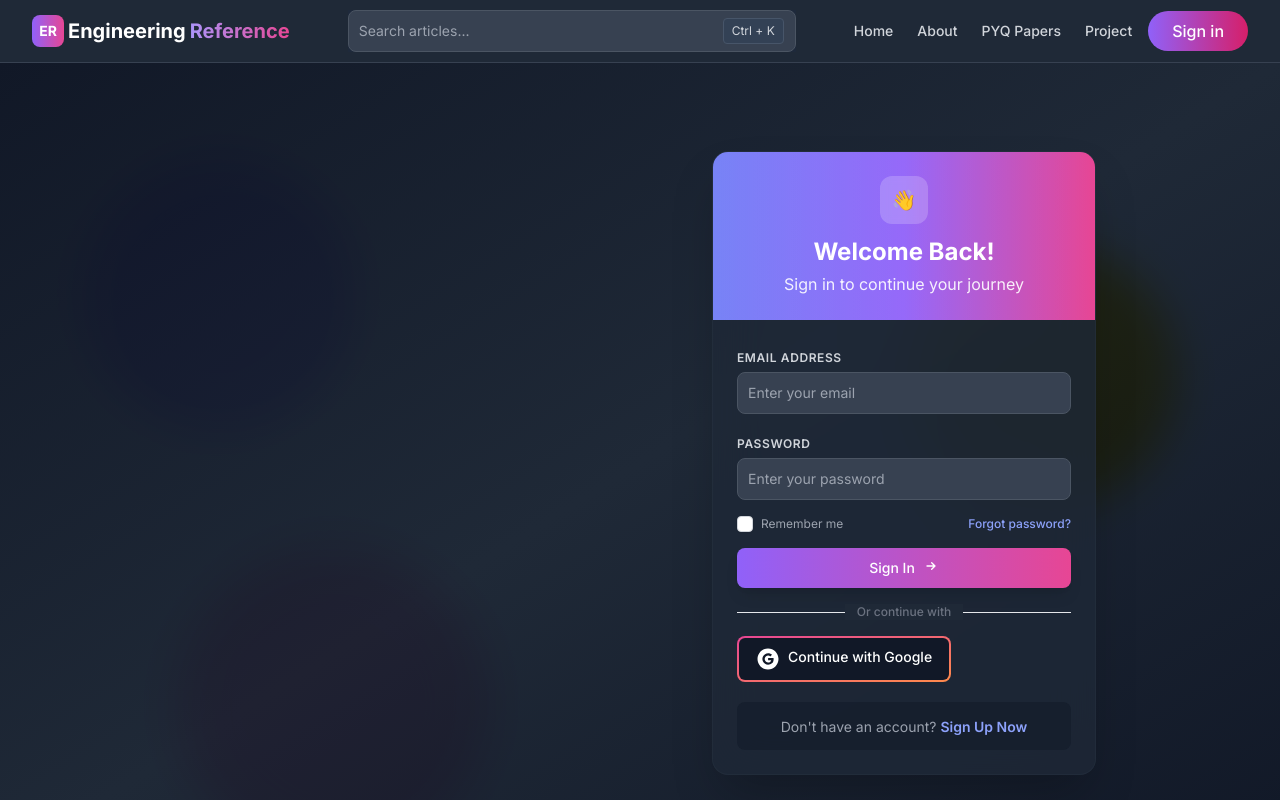
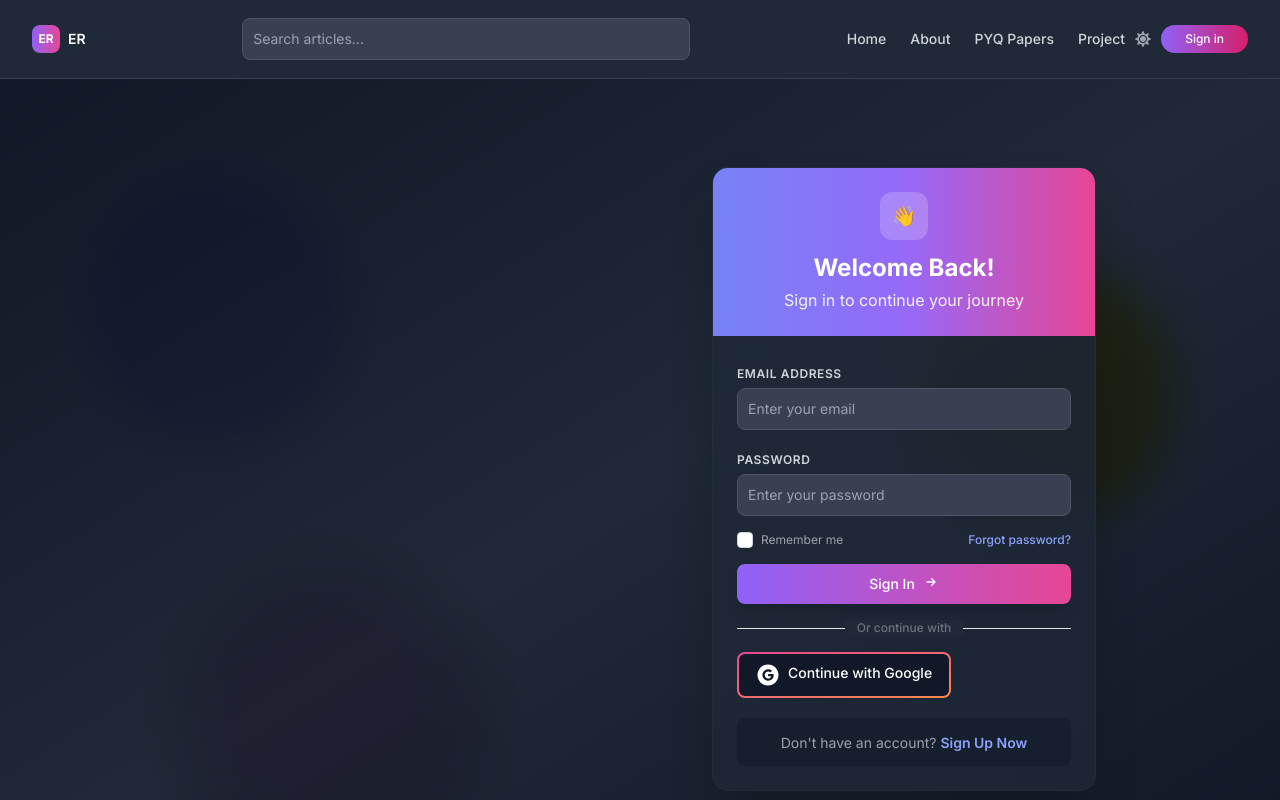
Before and after one commit to rajsingho3/The-CS-Corner, a React (Vite) app in the folder client/: page /signin in a window 1280 px wide. Shown: the top 800 px of the page. Built offline with nearby package versions, Linux system fonts and the light colour scheme; no server answers.

Commit message:
smaller screen view improvement

```diff
--- a/client/src/components/Header.jsx
+++ b/client/src/components/Header.jsx
@@ -133,19 +133,25 @@ export default function Header() {
     return (
         <>
             <Navbar className='bg-slate-900/95 backdrop-blur-sm border-b border-slate-700 sticky top-0 z-50'>
-                <div className="flex justify-between items-center w-full px-4">
-                    <Link to='/' className='flex items-center gap-2 font-bold text-xl'>
-                        <div className='flex items-center gap-1'>
-                            <div className='w-8 h-8 bg-gradient-to-r from-purple-500 to-pink-500 rounded-lg flex items-center justify-center'>
-                                <span className='text-white font-bold text-sm'>ER</span>
+                <div className="flex justify-between items-center w-full px-3 sm:px-4 py-2">
+                    <Link to='/' className='flex items-center gap-2 font-bold text-sm sm:text-base lg:text-xl min-w-0 flex-shrink-0'>
+                        <div className='flex items-center gap-1.5 sm:gap-2'>
+                            <div className='w-7 h-7 sm:w-8 sm:h-8 bg-gradient-to-r from-purple-500 to-pink-500 rounded-lg flex items-center justify-center flex-shrink-0'>
+                                <span className='text-white font-bold text-xs sm:text-sm'>ER</span>
                             </div>
-                            <span className='text-white'>Engineering</span>
-                            <span className='bg-gradient-to-r from-purple-400 to-pink-500 bg-clip-text text-transparent'>Reference</span>
+                            <div className='hidden xs:flex flex-col sm:flex-row sm:items-center sm:gap-1'>
+                                <span className='text-white text-xs sm:text-sm lg:text-base leading-tight'>Engineering</span>
+                                <span className='bg-gradient-to-r from-purple-400 to-pink-500 bg-clip-text text-transparent text-xs sm:text-sm lg:text-base leading-tight'>Reference</span>
+                            </div>
+                            {/* Mobile shortened version */}
+                            <div className='flex xs:hidden items-center'>
+                                <span className='text-white text-sm font-semibold'>ER</span>
+                            </div>
                         </div>
                     </Link>
 
                 {/* Desktop Search Box */}
-                <div className='flex-grow max-w-md mx-8 hidden md:block'>
+                <div className='flex-grow max-w-md mx-4 lg:mx-8 hidden md:block'>
                     <form className='relative' onSubmit={handleSearchSubmit}>
                         <TextInput
                             type="text"
@@ -155,20 +161,23 @@ export default function Header() {
                             onChange={handleSearchChange}
                             onClick={handleSearchClick}
                         />
-                        <span className="absolute right-3 top-1/2 transform -translate-y-1/2 bg-slate-700 text-gray-300 text-xs px-2 py-1 rounded border border-slate-600">
+                        <span className="absolute right-3 top-1/2 transform -translate-y-1/2 bg-slate-700 text-gray-300 text-xs px-2 py-1 rounded border border-slate-600 hidden lg:inline">
                             Ctrl + K
                         </span>
                     </form>
                 </div>
 
-                {/* Mobile Search Icon */}
-                <div className='md:hidden'>
-                    <button onClick={handleSearchClick} className='p-2 text-gray-400 hover:text-white transition-colors'>
-                        <AiOutlineSearch className='text-xl' />
-                    </button>
-                </div>
+                {/* Right side controls */}
+                <div className='flex items-center gap-1 sm:gap-2 lg:gap-4'>
+                    {/* Mobile Search Icon */}
+                    <div className='md:hidden'>
+                        <button onClick={handleSearchClick} className='p-1.5 sm:p-2 text-gray-400 hover:text-white transition-colors rounded-lg hover:bg-slate-800'>
+                            <AiOutlineSearch className='text-base sm:text-lg' />
+                        </button>
+                    </div>
 
-                <div className='flex items-center gap-4'>                    <div className='hidden md:flex items-center gap-6'>
+                    {/* Desktop Navigation */}
+                    <div className='hidden lg:flex items-center gap-6'>
                         <Link to='/' className={`text-sm font-medium transition-colors ${path === '/' ? 'text-purple-400' : 'text-gray-300 hover:text-white'}`}>
                             Home
                         </Link>
@@ -183,8 +192,14 @@ export default function Header() {
                         </Link>
                     </div>
 
-
-
+                    {/* Theme Toggle */}
+                    <button
+                        className='p-1.5 sm:p-2 text-gray-400 hover:text-white transition-colors rounded-lg hover:bg-slate-800'
+                        onClick={() => dispatch(toggleTheme())}
+                    >
+                        {theme === 'light' ? <FaMoon className='text-sm sm:text-base' /> : <FaSun className='text-sm sm:text-base' />}
+                    </button>
+                    {/* User Profile / Sign In */}
                     {currentUser ? (
                         <Dropdown arrowIcon={false} inline label={
                             <div className="relative group cursor-pointer">
@@ -192,8 +207,10 @@ export default function Header() {
                                     alt='User'
                                     img={currentUser.profilePicture || defaultProfilePicture}
                                     rounded
+                                    size="sm"
                                     className="ring-2 ring-purple-500/50 group-hover:ring-purple-400 transition-all duration-300"
-                                />                                <div className="absolute -bottom-1 -right-1 w-4 h-4 bg-green-500 border-2 border-slate-900 rounded-full"></div>
+                                />
+                                <div className="absolute -bottom-1 -right-1 w-3 h-3 bg-green-500 border-2 border-slate-900 rounded-full"></div>
                             </div>
                         }>
                             <Dropdown.Header className="bg-slate-800 border-b border-slate-600">
@@ -253,29 +270,32 @@ export default function Header() {
                         </Dropdown>
                     ) : (
                         <Link to='/signin'>
-                            <button className='bg-gradient-to-r from-purple-500 to-pink-600 hover:from-purple-600 hover:to-pink-700 text-white font-medium py-2 px-6 rounded-full transition-all duration-300 transform hover:scale-105'>
+                            <button className='bg-gradient-to-r from-purple-500 to-pink-600 hover:from-purple-600 hover:to-pink-700 text-white font-medium py-1.5 px-3 sm:py-2 sm:px-4 lg:px-6 rounded-full transition-all duration-300 transform hover:scale-105 text-xs sm:text-sm lg:text-base'>
                                 Sign in
                             </button>
                         </Link>
                     )}
 
-                    <button className='md:hidden p-2 text-gray-400 hover:text-white'>
-                        <Navbar.Toggle />
-                    </button>
+                    {/* Mobile Menu Toggle */}
+                    <div className='lg:hidden'>
+                        <Navbar.Toggle className='p-1.5 sm:p-2 text-gray-400 hover:text-white transition-colors rounded-lg hover:bg-slate-800 border-none focus:ring-0' />
+                    </div>
                 </div>
             </div>
 
-            <Navbar.Collapse className="md:hidden bg-slate-800 border-t border-slate-700 mt-2">                <div className="flex flex-col gap-2 p-4">
-                    <Link to='/' className={`p-2 rounded transition-colors ${path === '/' ? 'text-purple-400 bg-slate-700' : 'text-gray-300 hover:text-white hover:bg-slate-700'}`}>
+            {/* Mobile Navigation Menu */}
+            <Navbar.Collapse className="lg:hidden bg-slate-800 border-t border-slate-700">
+                <div className="flex flex-col gap-1 p-4">
+                    <Link to='/' className={`p-3 rounded-lg transition-colors ${path === '/' ? 'text-purple-400 bg-slate-700' : 'text-gray-300 hover:text-white hover:bg-slate-700'}`}>
                         Home
                     </Link>
-                    <Link to='/about' className={`p-2 rounded transition-colors ${path === '/about' ? 'text-purple-400 bg-slate-700' : 'text-gray-300 hover:text-white hover:bg-slate-700'}`}>
+                    <Link to='/about' className={`p-3 rounded-lg transition-colors ${path === '/about' ? 'text-purple-400 bg-slate-700' : 'text-gray-300 hover:text-white hover:bg-slate-700'}`}>
                         About
                     </Link>
-                    <Link to='/pyq-browser' className={`p-2 rounded transition-colors ${path === '/pyq-browser' ? 'text-purple-400 bg-slate-700' : 'text-gray-300 hover:text-white hover:bg-slate-700'}`}>
+                    <Link to='/pyq-browser' className={`p-3 rounded-lg transition-colors ${path === '/pyq-browser' ? 'text-purple-400 bg-slate-700' : 'text-gray-300 hover:text-white hover:bg-slate-700'}`}>
                         PYQ Papers
                     </Link>
-                    <Link to='/project' className={`p-2 rounded transition-colors ${path === '/project' ? 'text-purple-400 bg-slate-700' : 'text-gray-300 hover:text-white hover:bg-slate-700'}`}>
+                    <Link to='/project' className={`p-3 rounded-lg transition-colors ${path === '/project' ? 'text-purple-400 bg-slate-700' : 'text-gray-300 hover:text-white hover:bg-slate-700'}`}>
                         Project
                     </Link>
                 </div>
@@ -283,6 +303,36 @@ export default function Header() {
 
             {/* Custom Dropdown Styles */}
             <style jsx global>{`
+                /* Mobile responsive breakpoints */
+                @media (max-width: 475px) {
+                    .xs\:hidden {
+                        display: none !important;
+                    }
+                    .xs\:flex {
+                        display: flex !important;
+                    }
+                }
+
+                /* Mobile header improvements */
+                @media (max-width: 640px) {
+                    .flowbite-dropdown {
+                        min-width: 280px !important;
+                        max-width: calc(100vw - 24px) !important;
+                    }
+                }
+
+                /* Improve mobile menu toggle */
+                .flowbite-navbar-toggle {
+                    border: none !important;
+                    background: transparent !important;
+                    padding: 6px !important;
+                }
+
+                .flowbite-navbar-toggle:focus {
+                    ring: 0 !important;
+                    outline: none !important;
+                }
+
                 .flowbite-dropdown {
                     background: rgb(30 41 59 / 0.95) !important;
                     backdrop-filter: blur(12px) !important;
@@ -390,80 +440,78 @@ export default function Header() {
 
             {/* Search Popup Modal - Outside Navbar */}
             {isSearchPopupVisible && (
-                <div className='fixed inset-0 bg-black/60 backdrop-blur-md flex items-center justify-center z-[9999] p-4'>
-                    <div ref={searchPopupRef} className='bg-slate-800/95 backdrop-blur-xl border border-slate-600/50 rounded-3xl shadow-2xl w-full max-w-2xl transform transition-all duration-300 ease-out animate-in overflow-hidden'>
+                <div className='fixed inset-0 bg-black/60 backdrop-blur-md flex items-center justify-center z-[9999] p-2 sm:p-4'>
+                    <div ref={searchPopupRef} className='bg-slate-800/95 backdrop-blur-xl border border-slate-600/50 rounded-2xl sm:rounded-3xl shadow-2xl w-full max-w-2xl transform transition-all duration-300 ease-out animate-in overflow-hidden max-h-[90vh]'>
                         {/* Header with close button */}
-                        <div className='flex items-center justify-between p-6 pb-4 border-b border-slate-700/50'>
-                            <div className='flex items-center gap-3'>
-                                <div className='w-10 h-10 bg-gradient-to-r from-purple-500 to-pink-500 rounded-xl flex items-center justify-center'>
-                                    <AiOutlineSearch className='text-white text-lg' />
+                        <div className='flex items-center justify-between p-4 sm:p-6 pb-3 sm:pb-4 border-b border-slate-700/50'>
+                            <div className='flex items-center gap-2 sm:gap-3'>
+                                <div className='w-8 h-8 sm:w-10 sm:h-10 bg-gradient-to-r from-purple-500 to-pink-500 rounded-xl flex items-center justify-center'>
+                                    <AiOutlineSearch className='text-white text-base sm:text-lg' />
                                 </div>
                                 <div>
-                                    <h2 className='text-white font-semibold text-lg'>Search Articles</h2>
-                                    <p className='text-gray-400 text-sm'>Find what you're looking for</p>
+                                    <h2 className='text-white font-semibold text-base sm:text-lg'>Search Articles</h2>
+                                    <p className='text-gray-400 text-xs sm:text-sm'>Find what you're looking for</p>
                                 </div>
                             </div>
                             <button
                                 type="button"
                                 onClick={handleSearchClose}
-                                className='w-8 h-8 rounded-full bg-slate-700/50 hover:bg-slate-600 flex items-center justify-center text-gray-400 hover:text-white transition-all duration-200'
+                                className='w-7 h-7 sm:w-8 sm:h-8 rounded-full bg-slate-700/50 hover:bg-slate-600 flex items-center justify-center text-gray-400 hover:text-white transition-all duration-200'
                             >
-                                <svg className="w-4 h-4" fill="none" stroke="currentColor" viewBox="0 0 24 24">
+                                <svg className="w-3.5 h-3.5 sm:w-4 sm:h-4" fill="none" stroke="currentColor" viewBox="0 0 24 24">
                                     <path strokeLinecap="round" strokeLinejoin="round" strokeWidth={2} d="M6 18L18 6M6 6l12 12" />
                                 </svg>
                             </button>
                         </div>
 
                         {/* Search Form */}
-                        <form onSubmit={handleSearchSubmit} className='p-6 space-y-6'>
+                        <form onSubmit={handleSearchSubmit} className='p-4 sm:p-6 space-y-4 sm:space-y-6'>
                             <div className='relative group'>
                                 <div className='absolute inset-0 bg-gradient-to-r from-purple-500/20 to-pink-500/20 rounded-xl opacity-0 group-focus-within:opacity-100 transition-opacity duration-300 blur-xl'></div>
                                 <div className='relative'>
-                                    <AiOutlineSearch className='absolute left-4 top-1/2 transform -translate-y-1/2 text-gray-400 text-xl group-focus-within:text-purple-400 transition-colors duration-200' />
+                                    <AiOutlineSearch className='absolute left-3 sm:left-4 top-1/2 transform -translate-y-1/2 text-gray-400 text-lg sm:text-xl group-focus-within:text-purple-400 transition-colors duration-200' />
                                     <TextInput
                                         type="text"
                                         placeholder="Search for articles, topics, or keywords..."
-                                        className='w-full pl-12 pr-24 bg-slate-700/50 border-slate-600/50 text-white placeholder-gray-400 focus:border-purple-500 focus:ring-purple-500/20 text-lg py-4 rounded-xl transition-all duration-200'
+                                        className='w-full pl-10 sm:pl-12 pr-16 sm:pr-24 bg-slate-700/50 border-slate-600/50 text-white placeholder-gray-400 focus:border-purple-500 focus:ring-purple-500/20 text-base sm:text-lg py-3 sm:py-4 rounded-xl transition-all duration-200'
                                         value={searchTerm}
                                         onChange={handleSearchChange}
                                         autoFocus
                                     />
-                                    <div className="absolute right-3 top-1/2 transform -translate-y-1/2 flex items-center gap-2">
-                                        <kbd className='px-2 py-1 bg-slate-600/70 text-gray-300 text-xs rounded font-medium border border-slate-500/50'>
+                                    <div className="absolute right-2 sm:right-3 top-1/2 transform -translate-y-1/2 flex items-center gap-2">
+                                        <kbd className='px-1.5 sm:px-2 py-1 bg-slate-600/70 text-gray-300 text-xs rounded font-medium border border-slate-500/50 hidden sm:inline'>
                                             ⌘ K
                                         </kbd>
                                     </div>
                                 </div>
                             </div>
 
-
-
                             {/* Action buttons */}
-                            <div className='flex items-center justify-between pt-4 border-t border-slate-700/50'>
-                                <div className='flex items-center gap-4 text-gray-400 text-sm'>
+                            <div className='flex flex-col sm:flex-row items-stretch sm:items-center justify-between pt-3 sm:pt-4 border-t border-slate-700/50 gap-3 sm:gap-0'>
+                                <div className='flex items-center gap-3 sm:gap-4 text-gray-400 text-xs sm:text-sm justify-center sm:justify-start'>
                                     <div className='flex items-center gap-1'>
-                                        <kbd className='px-2 py-1 bg-slate-700/50 rounded text-xs border border-slate-600/50'>Esc</kbd>
+                                        <kbd className='px-1.5 sm:px-2 py-1 bg-slate-700/50 rounded text-xs border border-slate-600/50'>Esc</kbd>
                                         <span>to close</span>
                                     </div>
                                     <div className='flex items-center gap-1'>
-                                        <kbd className='px-2 py-1 bg-slate-700/50 rounded text-xs border border-slate-600/50'>Enter</kbd>
+                                        <kbd className='px-1.5 sm:px-2 py-1 bg-slate-700/50 rounded text-xs border border-slate-600/50'>Enter</kbd>
                                         <span>to search</span>
                                     </div>
                                 </div>
-                                <div className='flex gap-3'>
+                                <div className='flex gap-2 sm:gap-3'>
                                     <button
                                         type="button"
                                         onClick={handleSearchClose}
-                                        className='px-4 py-2 text-gray-400 hover:text-white transition-colors duration-200 rounded-lg hover:bg-slate-700/50'
+                                        className='flex-1 sm:flex-none px-4 py-2 text-gray-400 hover:text-white transition-colors duration-200 rounded-lg hover:bg-slate-700/50'
                                     >
                                         Cancel
                                     </button>
                                     <button
                                         type="submit"
                                         disabled={!searchTerm.trim()}
-                                        className='px-6 py-2 bg-gradient-to-r from-purple-500 to-pink-600 text-white rounded-xl hover:from-purple-600 hover:to-pink-700 transition-all duration-200 font-medium shadow-lg hover:shadow-purple-500/25 disabled:opacity-50 disabled:cursor-not-allowed transform hover:scale-105 active:scale-95'
+                                        className='flex-1 sm:flex-none px-4 sm:px-6 py-2 bg-gradient-to-r from-purple-500 to-pink-600 text-white rounded-xl hover:from-purple-600 hover:to-pink-700 transition-all duration-200 font-medium shadow-lg hover:shadow-purple-500/25 disabled:opacity-50 disabled:cursor-not-allowed transform hover:scale-105 active:scale-95'
                                     >
-                                        <div className='flex items-center gap-2'>
+                                        <div className='flex items-center justify-center gap-2'>
                                             <AiOutlineSearch className='text-sm' />
                                             Search
                                         </div>
--- a/client/tailwind.config.js
+++ b/client/tailwind.config.js
@@ -9,7 +9,11 @@ export default {
     'node_modules/flowbite-react/**/*.{js,jsx,ts,tsx}',
   ],
   theme: {
-    extend: {},
+    extend: {
+      screens: {
+        'xs': '475px',
+      },
+    },
   },
   plugins: [
     flowbitePlugin,
```
